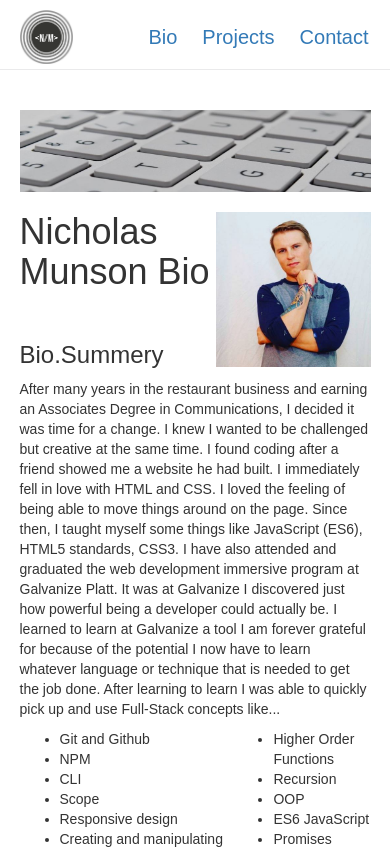
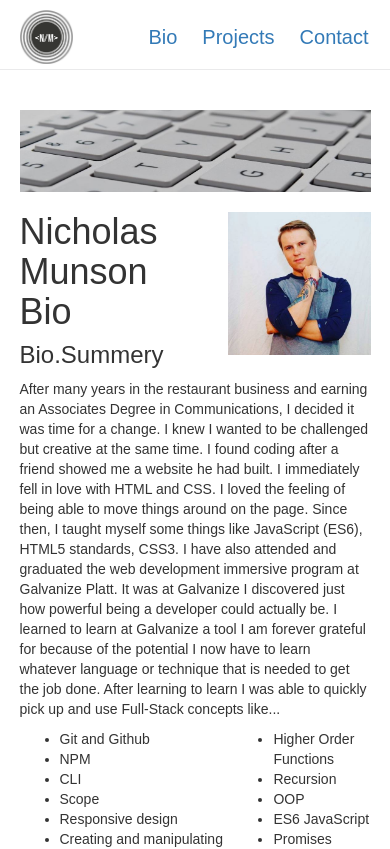
Before and after one commit to NicholasMunson/NicholasMunsonFullStackDevClient, a React (Create React App) app: page /Bio in a window 390 px wide. Shown: the top 849 px of the page. Built offline with nearby package versions, Linux system fonts and the light colour scheme.

Commit message:
make image more dynamic

```diff
--- a/src/components/About.js
+++ b/src/components/About.js
@@ -4,14 +4,16 @@ import "../styles/about.css"
 function About(props){
 return(
     <div className="body">
-        <img className="hero-image" src={require("../images/imageedit_3_4072812862.jpg")} alt="keyboard" />
+        <figure>
+            <img className="hero-image" src={require("../images/imageedit_3_4072812862.jpg")} alt="keyboard" />
+        </figure>
         <div className="titles-and-my-self-img">
             <div className="titles">
                 <h1 className='title'>Nicholas Munson Bio</h1>
             </div>
-            <div className="my-self-img">
+            <figure className="my-self-img">
                 <img id="self-img" src={require("../images/self-image.jpg")} alt="image of Nicholas Munson full stack developer " />
-            </div>
+            </figure>
         </div>
         <h3>Bio.Summery</h3>
         <p className="paragraph paragraph-one">After many years in the restaurant business and earning an Associates Degree in Communications,
--- a/src/styles/about.css
+++ b/src/styles/about.css
@@ -43,12 +43,13 @@
 .titles-and-my-self-img{
     display: flex;
     flex-direction: row;
-    height: 68px;
+    height: 80px;
     justify-content: space-between;
 }
 
 #self-img{
-    height: 465%;
+    max-width: 53%;
+    height: auto;
     padding: 20px 0;
     float: right;
 }
@@ -56,6 +57,9 @@
 @media only screen and (max-width: 1024px){
     .paragraph-one {
         width: 67%;
+    }
+    #self-img{
+        max-width: 62%;
     }
 
 }
@@ -65,13 +69,13 @@
         width: 68%;
     }
     #self-img{
-        height: 376%;
+        max-width: 50%;
     }
 }
 
 @media only screen and (max-width: 425px){
     #self-img{
-        height: 150%;
+        max-width: 70%;
     }
     .paragraph-one {
         width: 100%;
@@ -84,6 +88,6 @@
 
 @media only screen and (max-width: 320px){
     #self-img{
-        height: 130%;
+        max-width: 80%;
     }
 }
```
